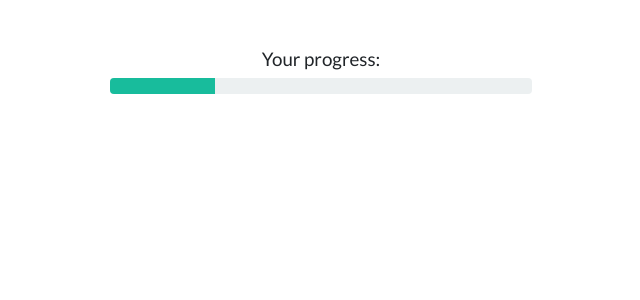
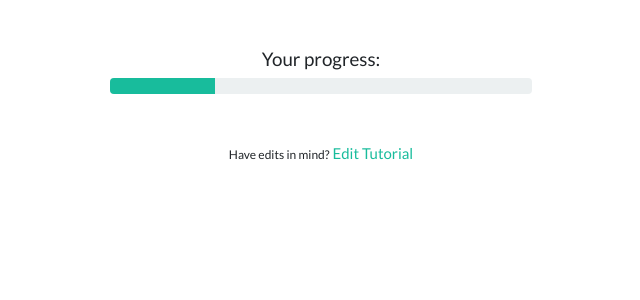
Before and after one commit to sidneyarcidiacono/ML-Tutorial-Central, a Flask app: page /tutorials/1 in a window 1280 px wide. Shown: the part 71-371 px from the top of the page, without its empty margins (319-959 px from the left). Run offline with Flask 2, Linux system fonts and the light colour scheme; the visitor is signed in with stand-in values (Sample User, id 1); data that the repository does not hold is empty; some libraries are stand-ins or nearby versions.

Commit message:
[update] Included 'edit tutorial' route.

```diff
--- a/tutorial_app/main/routes.py
+++ b/tutorial_app/main/routes.py
@@ -73,3 +73,23 @@ def tutorial_details(tutorial_id):
     # In the future it would be nice if users could track their progress!
     tutorial = Tutorial.query.get(tutorial_id)
     return render_template("tutorial_detail.html", tutorial=tutorial)
+
+
+@main.route("/tutorials/edit/<tutorial_id>", methods=["GET", "POST"])
+def edit_tutorial(tutorial_id):
+    """Edit tutorial details."""
+    # Even though this isn't a perfect "real world" approach, for now anyone can
+    # edit a tutorial
+    tutorial = Tutorial.query.get(tutorial_id)
+    form = TutorialForm(obj=tutorial)
+    if form.validate_on_submit():
+        tutorial.title = form.title.data
+        tutorial.category = form.category.data
+        tutorial.difficulty = form.difficulty.data
+        tutorial.body = form.body.data
+        db.session.commit()
+        flash("Tutorial has been successfully updated.")
+        return redirect(
+            url_for("main.tutorial_details", tutorial_id=tutorial.id)
+        )
+    return render_template("edit_tutorial.html", form=form, tutorial=tutorial)
--- a/tutorial_app/templates/tutorial_detail.html
+++ b/tutorial_app/templates/tutorial_detail.html
@@ -14,4 +14,14 @@
   <p>{{ tutorial.body }}</p>
 </div>
 
+{% if current_user.is_authenticated %}
+
+  <div class="m-auto text-center col-md-4">
+    <small>Have edits in mind?</small>
+
+    <a href="/tutorials/edit/{{ tutorial.id }}">Edit Tutorial</a>
+  </div>
+
+{% endif %}
+
 {% endblock %}
```
Also changed, not shown: tutorial_app/templates/edit_tutorial.html (added, +63 -0 lines), tutorial_app/database.db.
